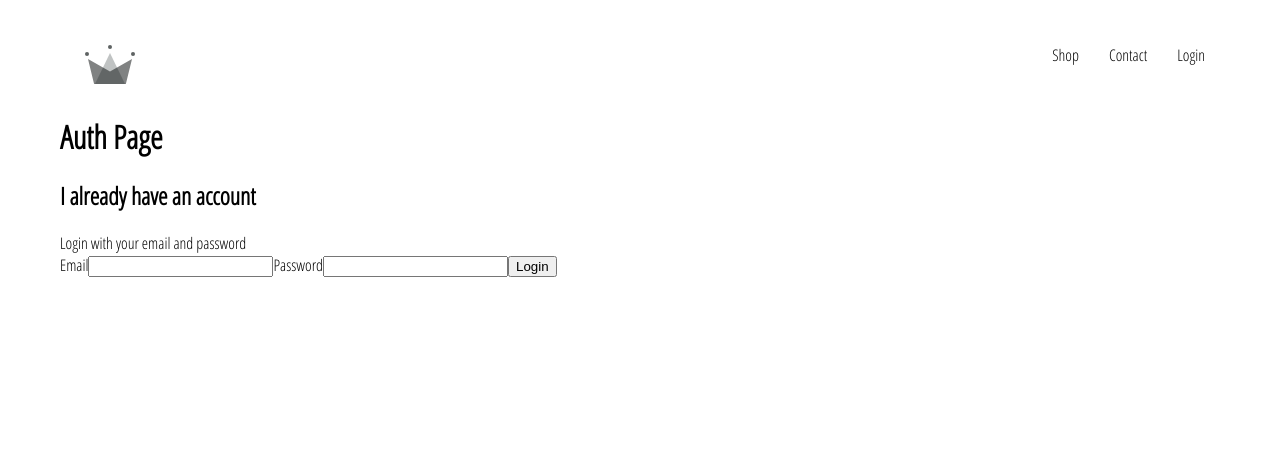
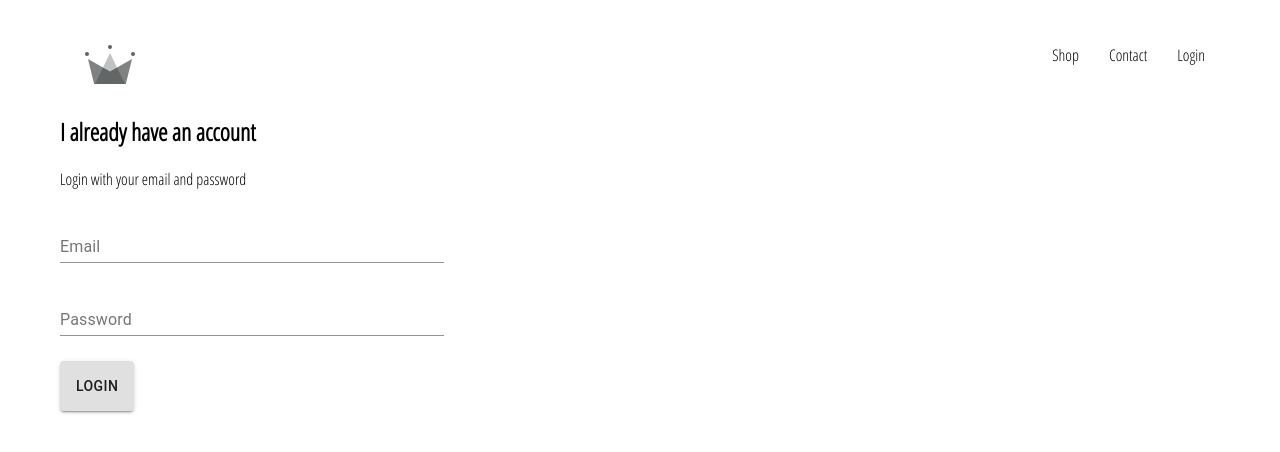
Before and after one commit to scottymoon/crwn-clothing, a React (Create React App) app: page /login in a window 1280 px wide. Shown: the top 452 px of the page. Built offline with nearby package versions, Linux system fonts and the light colour scheme.

Commit message:
customizing login form

```diff
--- a/package.json
+++ b/package.json
@@ -3,6 +3,7 @@
   "version": "0.1.0",
   "private": true,
   "dependencies": {
+    "@material-ui/core": "^4.11.2",
     "@testing-library/jest-dom": "^5.11.6",
     "@testing-library/react": "^11.2.2",
     "@testing-library/user-event": "^12.6.0",
--- /dev/null
+++ b/src/components/Button/index.tsx
@@ -0,0 +1,16 @@
+import "./styles.scss"
+import { Button as MuiButton, ButtonProps } from "@material-ui/core"
+
+interface Props extends ButtonProps {
+  children: React.ReactNode
+  className?: string
+}
+
+export default function Button({ children, className, ...rest }: Props) {
+  const classNames = className ? `mui-button ${className}` : "mui-button"
+  return (
+    <MuiButton className={classNames} {...rest}>
+      {children}
+    </MuiButton>
+  )
+}
--- /dev/null
+++ b/src/components/Button/styles.scss
@@ -0,0 +1,22 @@
+.mui-button {
+  min-width: 165px;
+  width: auto;
+  height: 50px;
+  letter-spacing: 0.5px;
+  line-height: 50px;
+  padding: 0 35px 0 35px;
+  font-size: 15px;
+  background-color: black;
+  color: white;
+  text-transform: uppercase;
+  font-family: "Open Sans Condensed";
+  font-weight: bolder;
+  border: none;
+  cursor: pointer;
+
+  &:hover {
+    background-color: white;
+    color: black;
+    border: 1px solid black;
+  }
+}
--- a/src/components/LoginForm/index.tsx
+++ b/src/components/LoginForm/index.tsx
@@ -1,6 +1,8 @@
 import "./styles.scss"
 import { useFormik } from "formik"
 import * as yup from "yup"
+import { TextField } from "@material-ui/core"
+import Button from "../Button"
 
 const validationSchema = yup.object({
   email: yup
@@ -30,25 +32,32 @@ export default function LoginForm() {
       <h2>I already have an account</h2>
       <span>Login with your email and password</span>
       <form onSubmit={formik.handleSubmit}>
-        <label htmlFor="email">Email</label>
-        <input
+        <TextField
+          className="form-input"
+          fullWidth
           id="email"
           name="email"
-          type="email"
+          label="Email"
+          value={formik.values.email}
           onChange={formik.handleChange}
-          value={formik.values.email}
+          error={formik.touched.email && Boolean(formik.errors.email)}
+          helperText={formik.touched.email && formik.errors.email}
         />
-        {formik.errors.email && <span>{formik.errors.email}</span>}
-        <label htmlFor="password">Password</label>
-        <input
+        <TextField
+          className="form-input"
+          fullWidth
           id="password"
           name="password"
+          label="Password"
           type="password"
+          value={formik.values.password}
           onChange={formik.handleChange}
-          value={formik.values.password}
+          error={formik.touched.password && Boolean(formik.errors.password)}
+          helperText={formik.touched.password && formik.errors.password}
         />
-        {formik.errors.password && <span>{formik.errors.password}</span>}
-        <button type="submit">Login</button>
+        <Button className="form-button" variant="contained" type="submit">
+          Login
+        </Button>
       </form>
     </div>
   )
--- a/src/components/LoginForm/styles.scss
+++ b/src/components/LoginForm/styles.scss
@@ -0,0 +1,11 @@
+.login {
+  .form-input {
+    display: block;
+    margin: 25px 0;
+    width: 30vw;
+  }
+  .form-button {
+    display: block;
+    margin: 25px 0;
+  }
+}
--- a/src/pages/AuthPage/index.tsx
+++ b/src/pages/AuthPage/index.tsx
@@ -4,7 +4,6 @@ import "./styles.scss"
 export default function AuthPage() {
   return (
     <div>
-      <h1>Auth Page</h1>
       <LoginForm />
     </div>
   )
```
Also changed, not shown: 2 other files (tests, documents, lock files or other folders).
